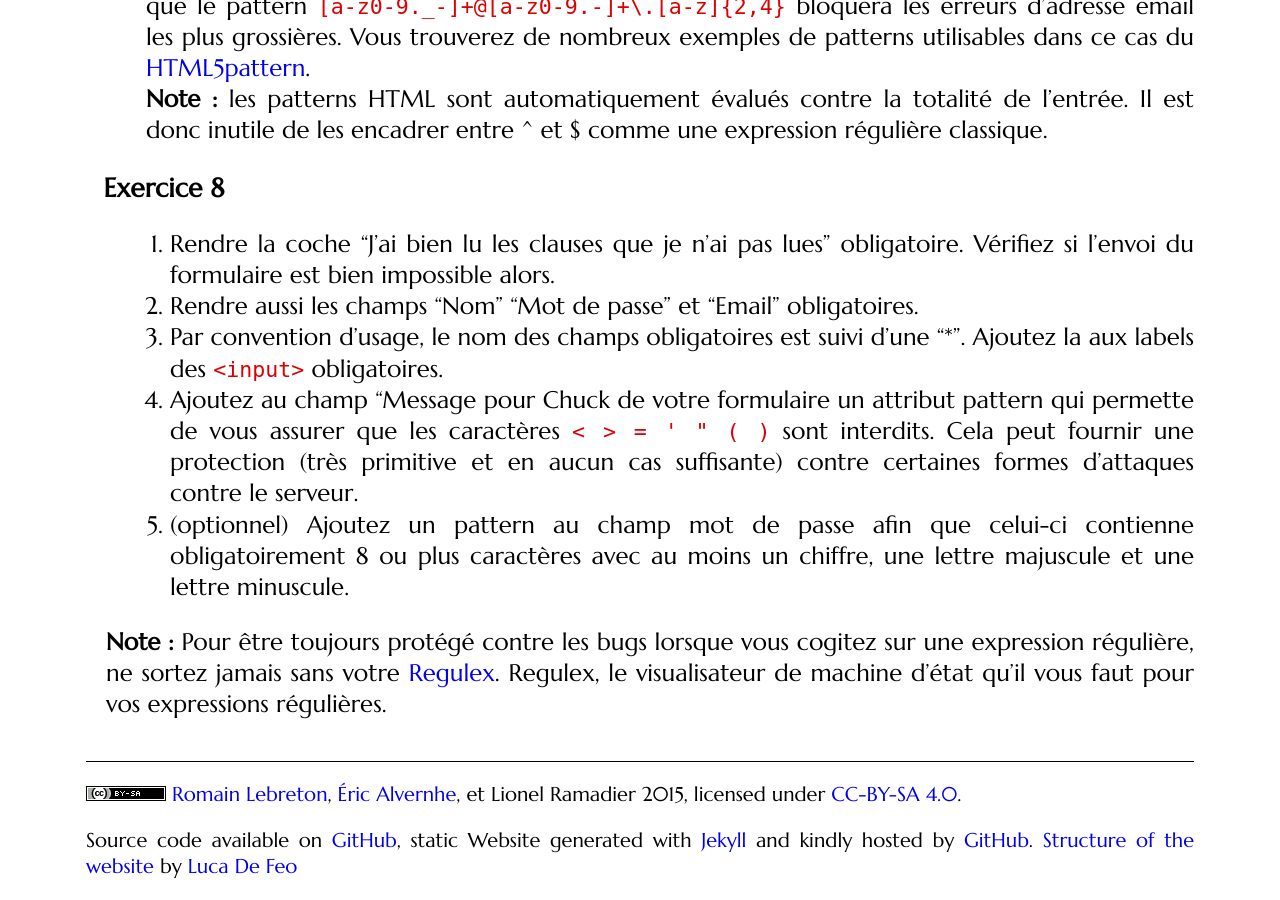
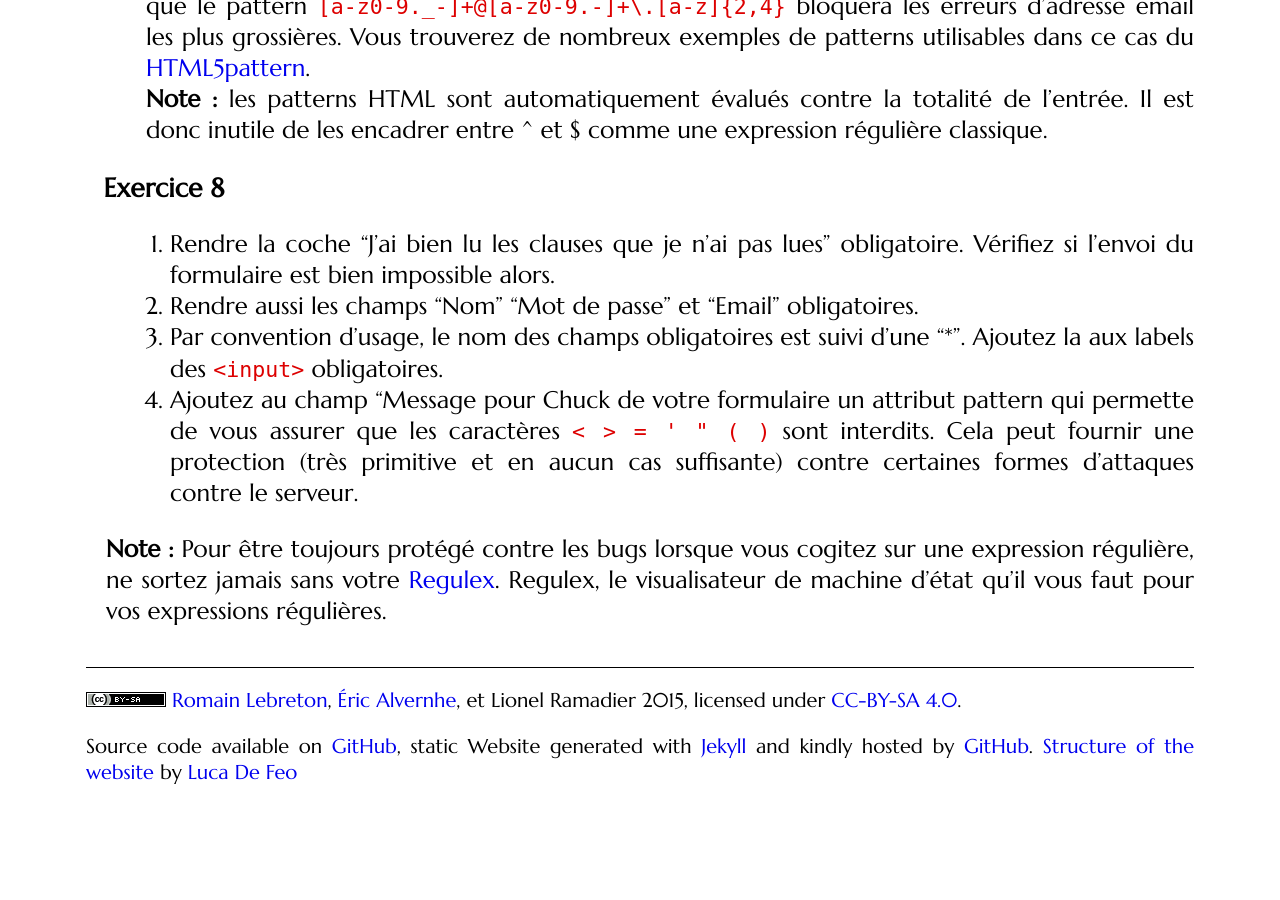
Before and after one commit to romainlebreton/R1.02-DeveloppementInterfacesWeb, a Jekyll site: the page built from tutorials/tutorial4.md, in a window 1280 px wide and 900 px high, scrolled down 7530 px. Built offline with Jekyll 4.4.1, drawn with Linux system fonts in a browser that asks for light colours; some web fonts are replaced; comment, search, counter and statistics services are not loaded; after the commit the page ends 8336 px from its top, so only the background shows below that.

Commit message:
remove exo expr

```diff
--- a/tutorials/tutorial4.md
+++ b/tutorials/tutorial4.md
@@ -309,7 +309,8 @@ de vérifier le contenu du formulaire:
  assurer que les caractères `< > = ' " ( )` sont
  interdits. Cela peut fournir une protection (très primitive et en aucun cas
  suffisante) contre certaines formes d'attaques contre le serveur.
- 1. (optionnel) Ajoutez un pattern au champ mot de passe afin que celui-ci contienne obligatoirement 8 ou plus caractères avec au moins un chiffre, une lettre majuscule et une lettre minuscule.
+ <!-- 1. (optionnel) Ajoutez un pattern au champ mot de passe afin que celui-ci contienne obligatoirement 8 ou plus caractères avec au moins un chiffre, une lettre majuscule et une lettre minuscule.
+ -->
 
 </div>
 
```
